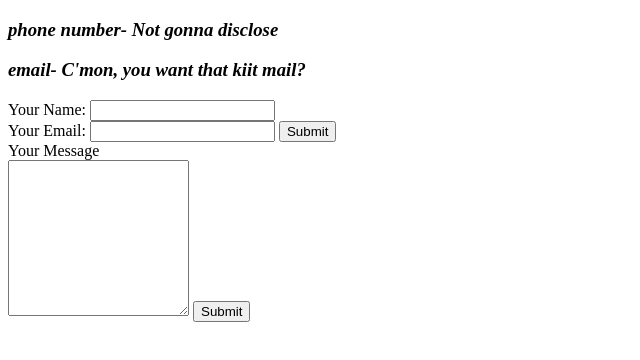
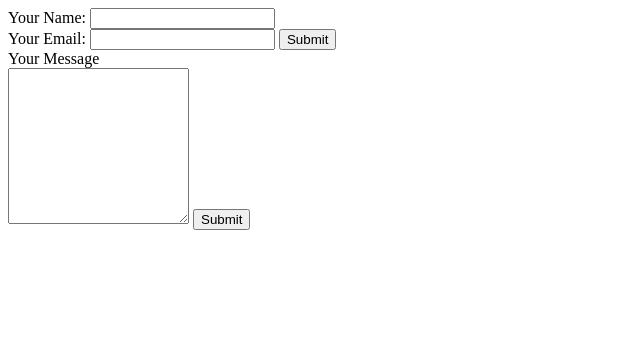
Before and after one commit to deepshi-devlope/cv, a plain HTML site: page contactME!.html in a window 1280 px wide. Shown: the whole page, without its empty margins (0-640 px from the left). Drawn offline with Linux system fonts and the light colour scheme.

Commit message:
Add files via upload

```diff
--- a/contactME!.html
+++ b/contactME!.html
@@ -3,11 +3,10 @@
   <head>
     <meta charset="utf-8">
     <title>contactME!</title>
+    <link rel="stylesheet" href="css/styles.css">
   </head>
-  <body>
-    <h3><i>phone number- Not gonna disclose</i></h3>
-    <h3><i>email-  C'mon, you want that kiit mail?</i></h3>
-  </body>
+
+
   <form class="" action="index.html" method="post"enctype="text/plain">
     <label>Your Name:</label>
     <input type="text"name="YourName"value="">
```
Also changed, not shown: hobbies.html (+2 -0 lines), index.html (+3 -2 lines).
